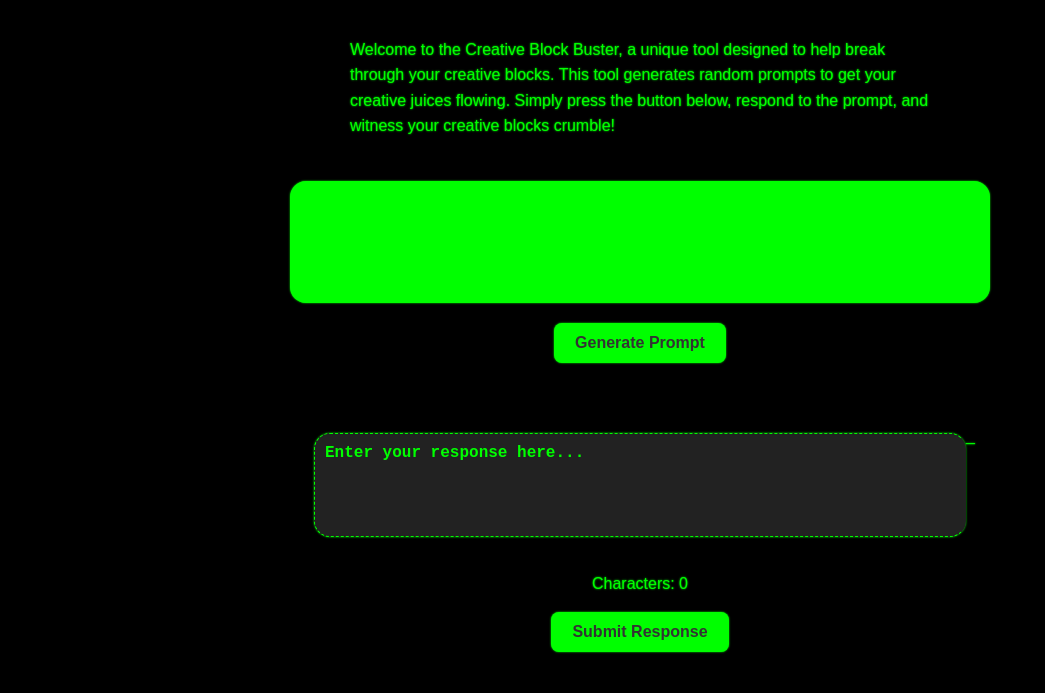
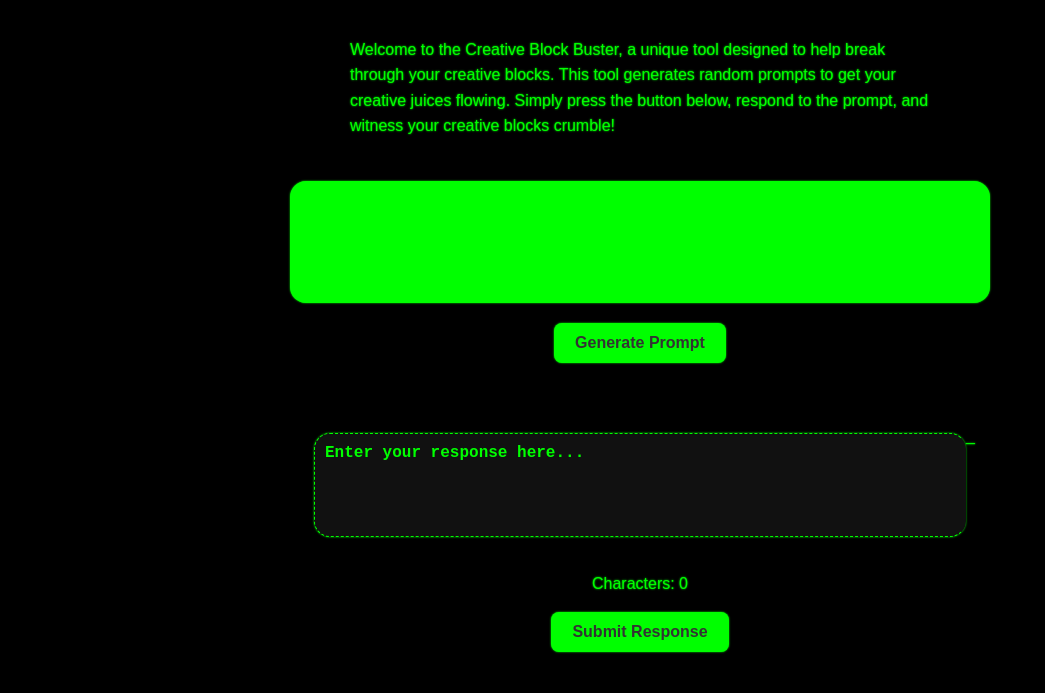
Before and after one commit to vikram-twodesign/creative-block-buster, a website: page index.html in a window 1280 px wide. Shown: the part 95-788 px from the top of the page, without its empty margins (0-1045 px from the left). Drawn offline with Linux system fonts and the light colour scheme; a web font is replaced by a local one.

Commit message:
Update styles.css

```diff
--- a/static/styles.css
+++ b/static/styles.css
@@ -45,6 +45,7 @@ h1 {
 .prompt-output {
     background-color: #0f0;
     color: #333;
+    font-weight: 800;
     padding: 20px;
     margin-bottom: 20px;
     display: flex;
@@ -94,7 +95,7 @@ textarea {
 #user-response-input {
     font-size: 16px;
     color: #0f0;
-    background-color: #222;
+    background-color: #111;
     width: 90%;
     border-radius: 16px;
     outline: none;
```
